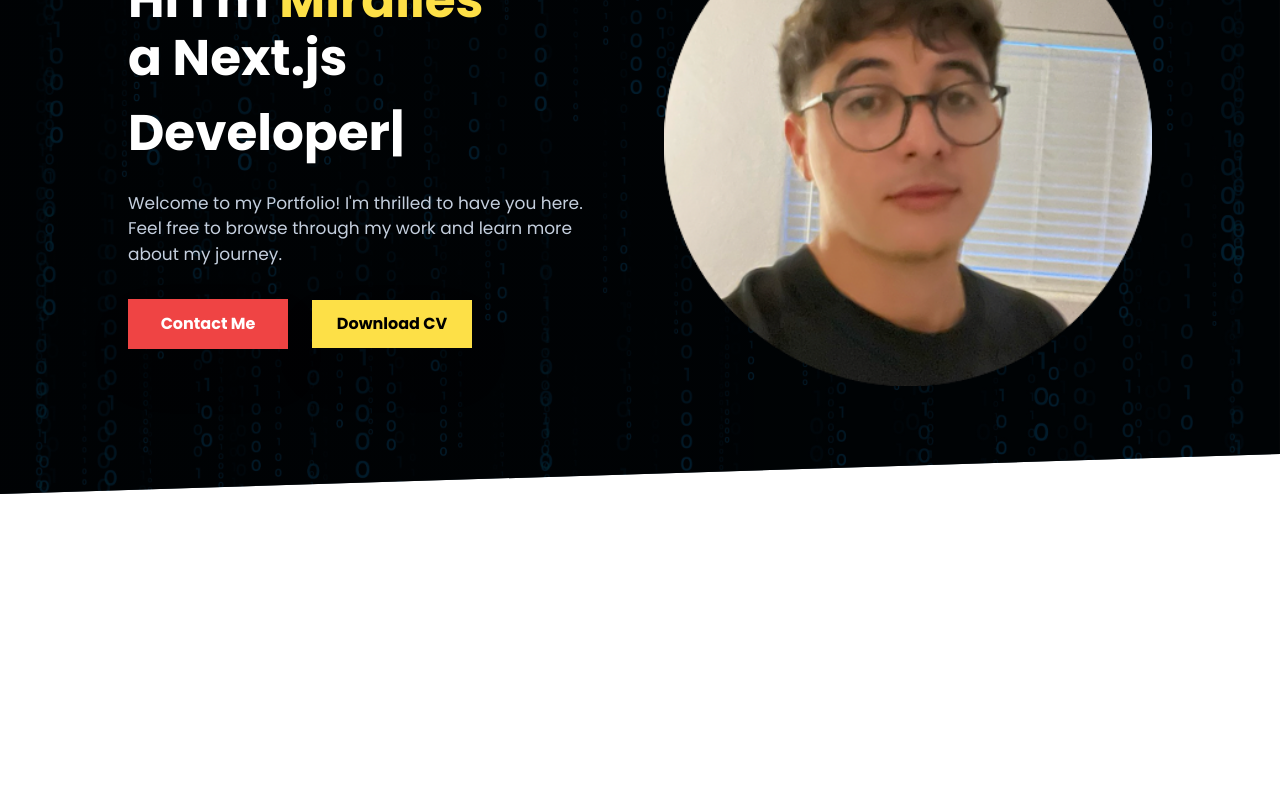
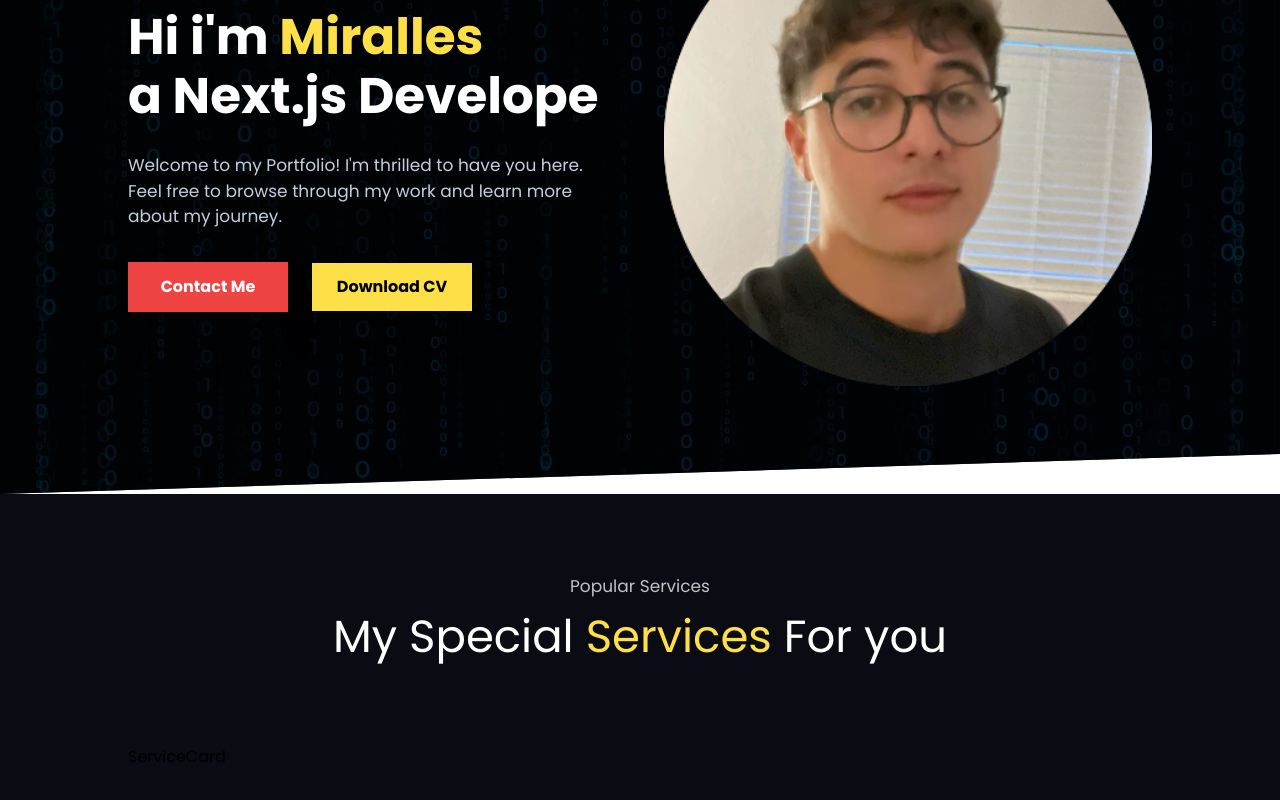
Before and after one commit to gaspym97/myPortfolio, a Next.js app: page / in a window 1280 px wide. Shown: the part 306-1106 px from the top of the page. Before the commit the page ends 800 px from the top, so only its background shows below. Built offline with nearby package versions, Linux system fonts and the light colour scheme.

Commit message:
first steps for the service component, need to make an about component

```diff
--- a/app/page.tsx
+++ b/app/page.tsx
@@ -1,7 +1,8 @@
 "use client"
+import NavMobile from '@/components/NavMobile'
+import Nav from '@/components/Nav'
 import Hero from '@/components/Hero'
-import Nav from '@/components/Nav'
-import NavMobile from '@/components/NavMobile'
+import Services from '@/components/Services'
 import React, { useState } from 'react'
 
 function HomePage() {
@@ -17,6 +18,7 @@
         <NavMobile showNav={showNav} closeNav={closeNavHandler} />
         <Nav openNav={openNavHandler} />
         <Hero />
+        <Services />
       </div>
     </>
   )
--- /dev/null
+++ b/components/Services.tsx
@@ -0,0 +1,22 @@
+import React from 'react'
+import ServiceCard from './helpers/ServiceCard'
+
+function Services() {
+    return (
+        <div className='pt-[5rem] pb-[3rem] bg-[#0b0c13]'>
+            <div className='text-center'>
+                <p className='heading__mini'>Popular Services</p>
+                <h1 className='heading__primary'>
+                    My Special <span className='text-yellow-300'>Services</span> For you
+                </h1>
+            </div>
+            <div className='pt-[5rem] w-[80%] mx-auto grid grid-cols-1 md:grid-cols-2 lg:grid-cols-3 gap-[3rem] items-center'>
+                <div>
+                    <ServiceCard />
+                </div>
+            </div>
+        </div>
+    )
+}
+
+export default Services
--- /dev/null
+++ b/components/helpers/ServiceCard.tsx
@@ -0,0 +1,9 @@
+import React from 'react'
+
+function ServiceCard() {
+    return (
+        <div>ServiceCard</div>
+    )
+}
+
+export default ServiceCard
```
